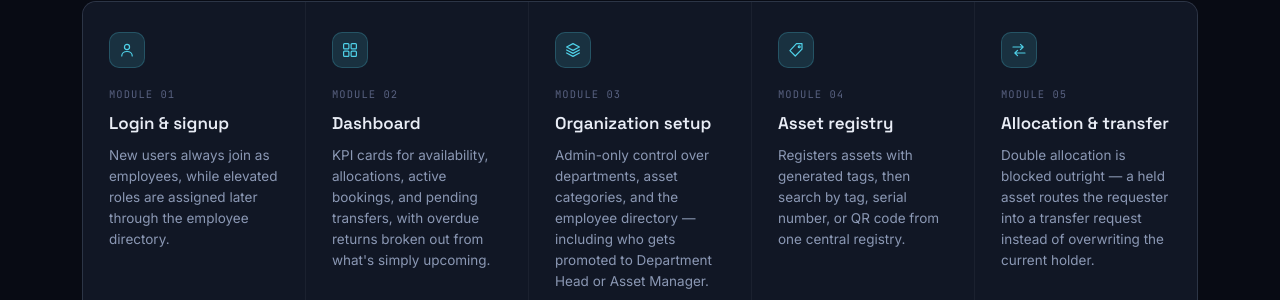
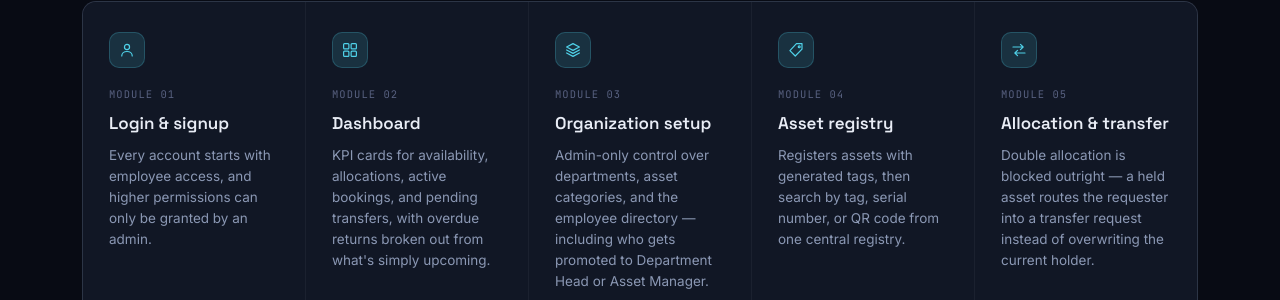
Before and after one commit to vishvamsinh28/OrbitOps, a Next.js app: page / in a window 1280 px wide. Shown: the part 1400-1700 px from the top of the page. Built offline with nearby package versions, Linux system fonts and the light colour scheme.

Commit message:
Update landing module body text for clarity

```diff
--- a/src/app/components/landing/modulesData.js
+++ b/src/app/components/landing/modulesData.js
@@ -3,7 +3,7 @@ export const modules = [
     id: "01",
     icon: "user",
     title: "Login & signup",
-    body: "New users always join as employees, while elevated roles are assigned later through the employee directory.",
+    body: "Every account starts with employee access, and higher permissions can only be granted by an admin.",
   },
   {
     id: "02",
```
